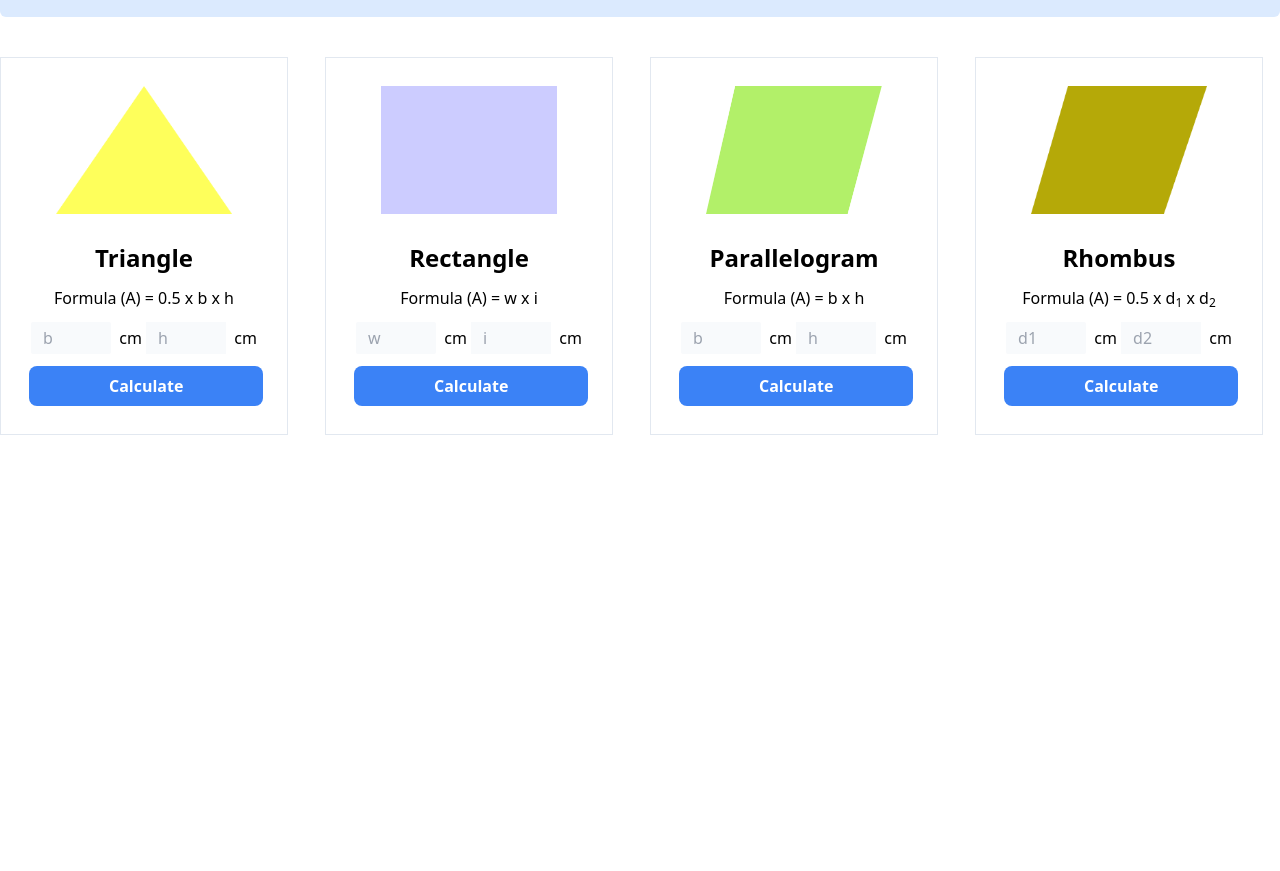
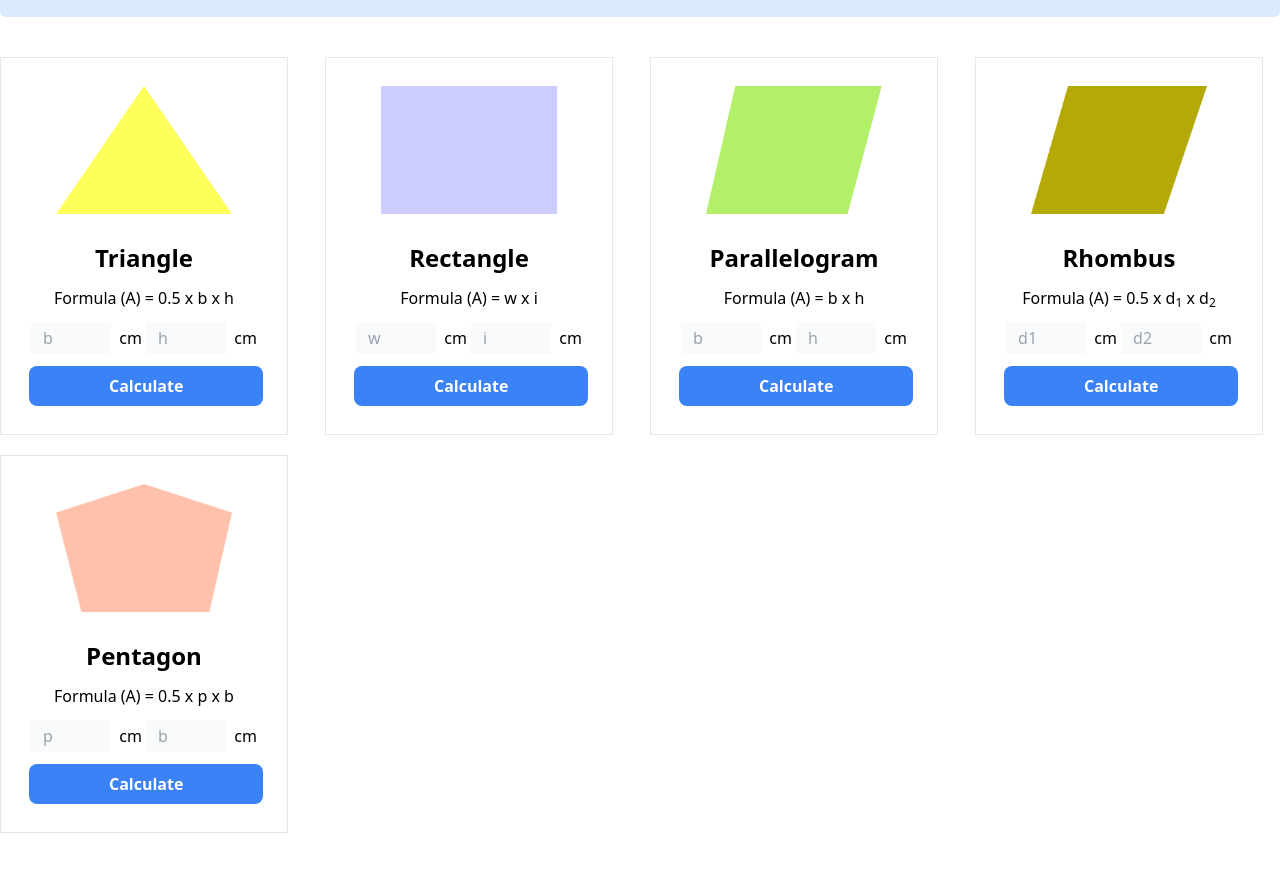
Before and after one commit to jahidcst/geometry-project, a plain HTML site: page index.html in a window 1280 px wide. Shown: the part 83-954 px from the top of the page. Before the commit the page ends 800 px from the top, so only its background shows below. Drawn offline with nearby package versions, Linux system fonts and the light colour scheme.

Commit message:
Pentagon added

```diff
--- a/index.html
+++ b/index.html
@@ -164,6 +164,37 @@
             </button>
         </div>
 
+        <!-- pentagon Area---------------------- -->
+        <div onmouseover="randomColor(this)"  class="text-center space-y-3 w-72 p-7 border border-slate-200">
+            <div class="w-44 h-32 mx-auto">
+              <img class="w-full h-full" src="./images/pentagon.png" alt="" />
+            </div>
+            <h1 class="text-2xl font-semibold pt-4">Pentagon</h1>
+            <h1>
+              Formula (A) = 0.5 x <span id="pen-a">p</span> x
+              <span id="pen-b">b</span>
+            </h1>
+            <input
+              id="pentagon-first"
+              class="w-20 rounded-sm outline-none px-3 py-1 bg-slate-50"
+              type="text"
+              placeholder="p"
+            />
+            <span class="ml-1"> cm </span>
+            <input
+              placeholder="b"
+              id="pentagon-second"
+              class="w-20 bg-slate-50 outline-none px-3 py-1"
+              type="text"
+            />
+            <span class="ml-1"> cm </span>
+            <button
+              id="pentagon-btn"
+              class="bg-blue-500 py-2 px-20 rounded-lg text-white font-semibold hover:bg-blue-700 transition-all"
+            >
+              Calculate
+            </button>
+        </div>
 
     </main>
 
```
